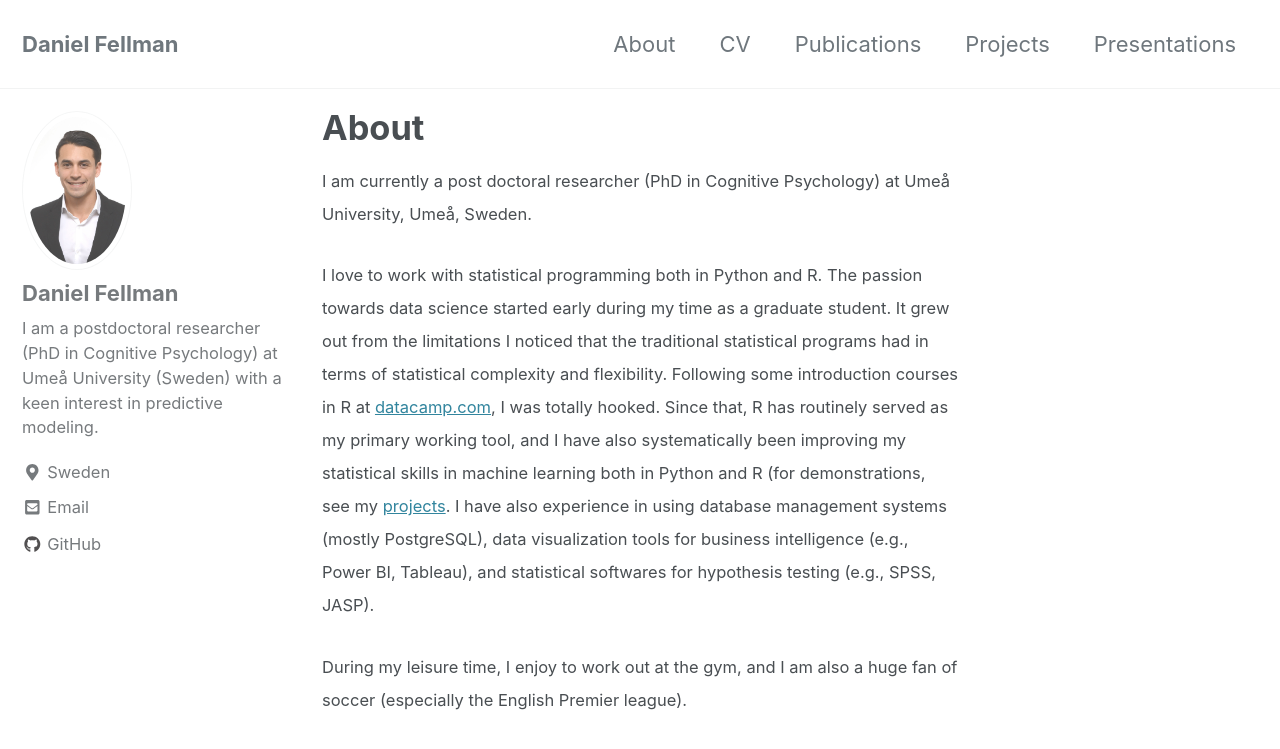
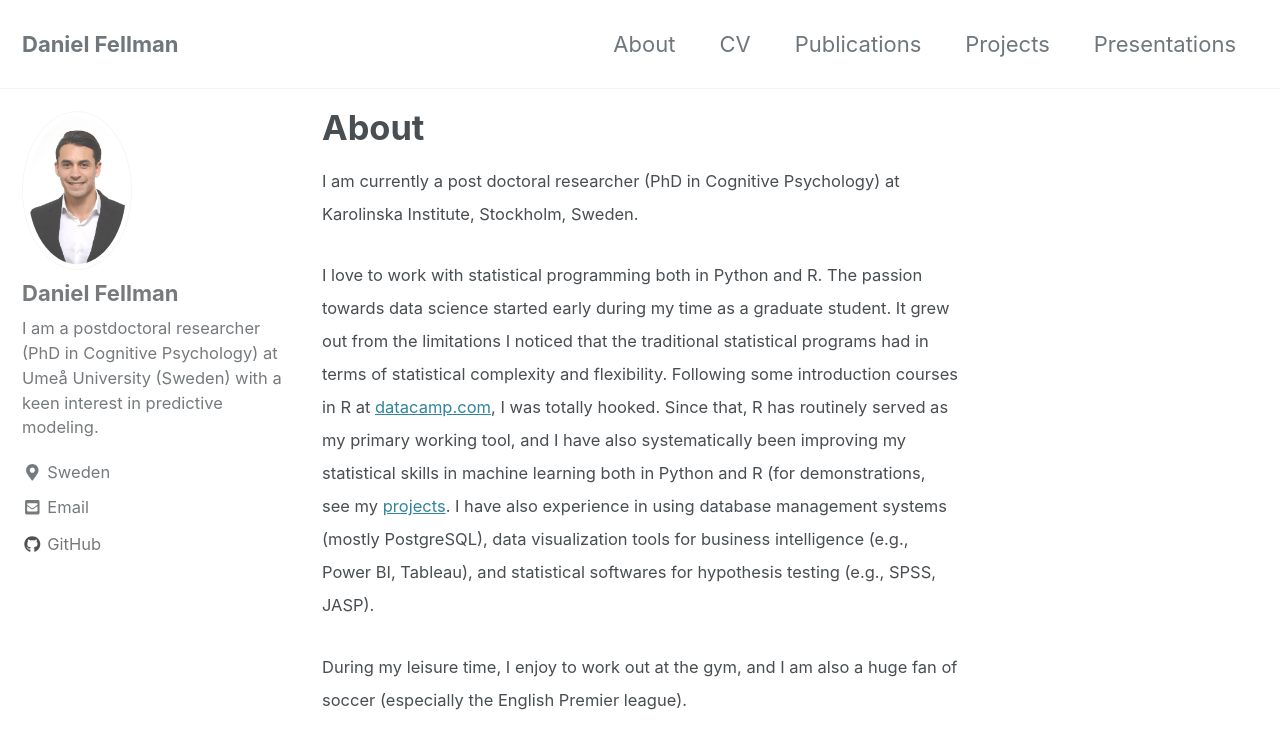
Before and after one commit to danielfellman/danielfellman.github.io, a Jekyll site: the page built from _pages/about.md, in a window 1280 px wide and 900 px high. Shown: the top 749 px of the window. Built offline with Jekyll 4.4.1, drawn with Linux system fonts in a browser that asks for light colours; cached includes are drawn as plain includes; nearby versions of some CDN libraries.

Commit message:
Update about.md

```diff
--- a/_pages/about.md
+++ b/_pages/about.md
@@ -3,7 +3,7 @@ title: "About"
 permalink: /about/
 ---
 
-<small> I am currently a post doctoral researcher (PhD in Cognitive Psychology) at Umeå University, Umeå, Sweden. <small>
+<small> I am currently a post doctoral researcher (PhD in Cognitive Psychology) at Karolinska Institute, Stockholm, Sweden. <small>
 
 <small> I love to work with statistical programming both in Python and R. The passion towards data science started early during my time as a graduate student. It grew out from the limitations I noticed that the traditional statistical programs had in terms of statistical complexity and flexibility. Following some introduction courses in R at [datacamp.com](https://datacamp.com/), I was totally hooked. Since that, R has routinely served as my primary working tool, and I have also systematically been improving my statistical skills in machine learning both in Python and R (for demonstrations, see my [projects](https://danielfellman.github.io/projects/). I have also experience in using database management systems (mostly PostgreSQL), data visualization tools for business intelligence (e.g., Power BI, Tableau), and statistical softwares for hypothesis testing (e.g., SPSS, JASP). <small>
 
```
